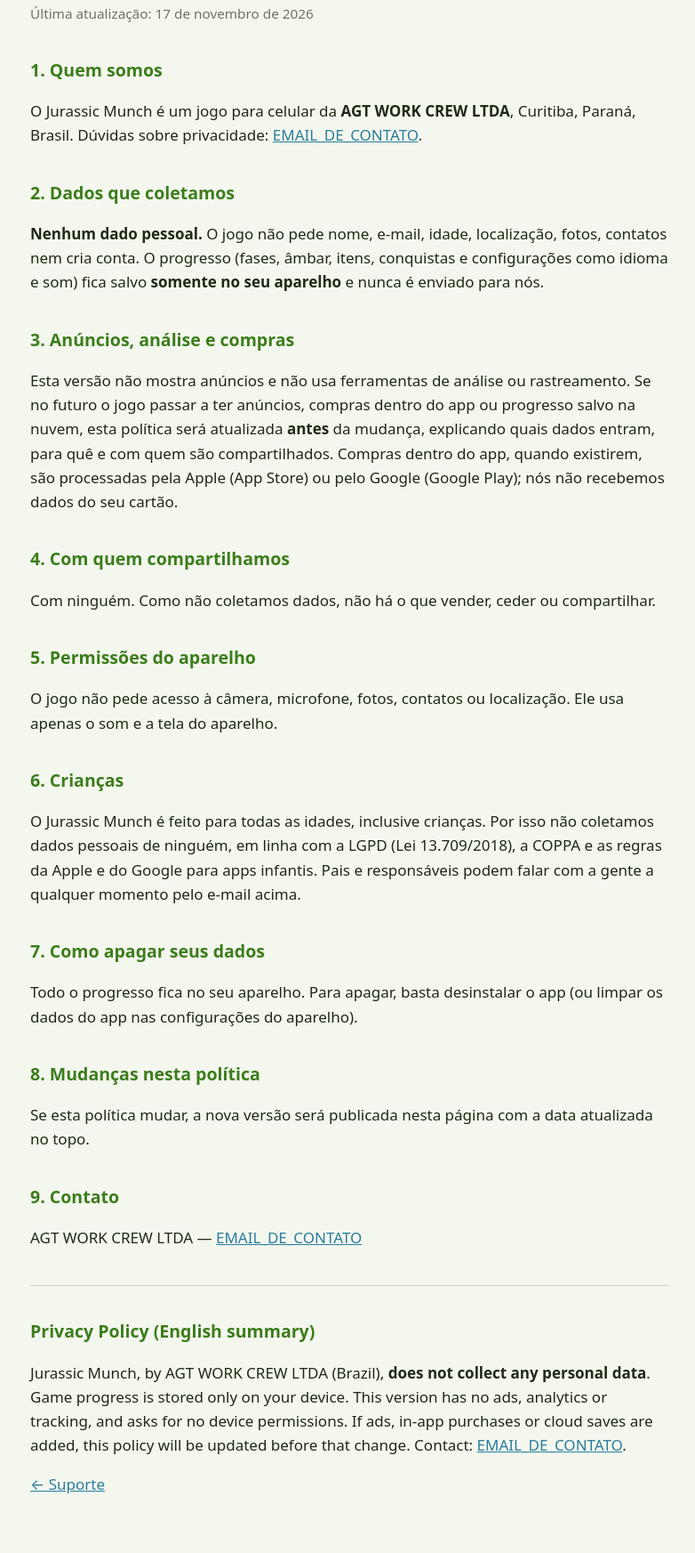
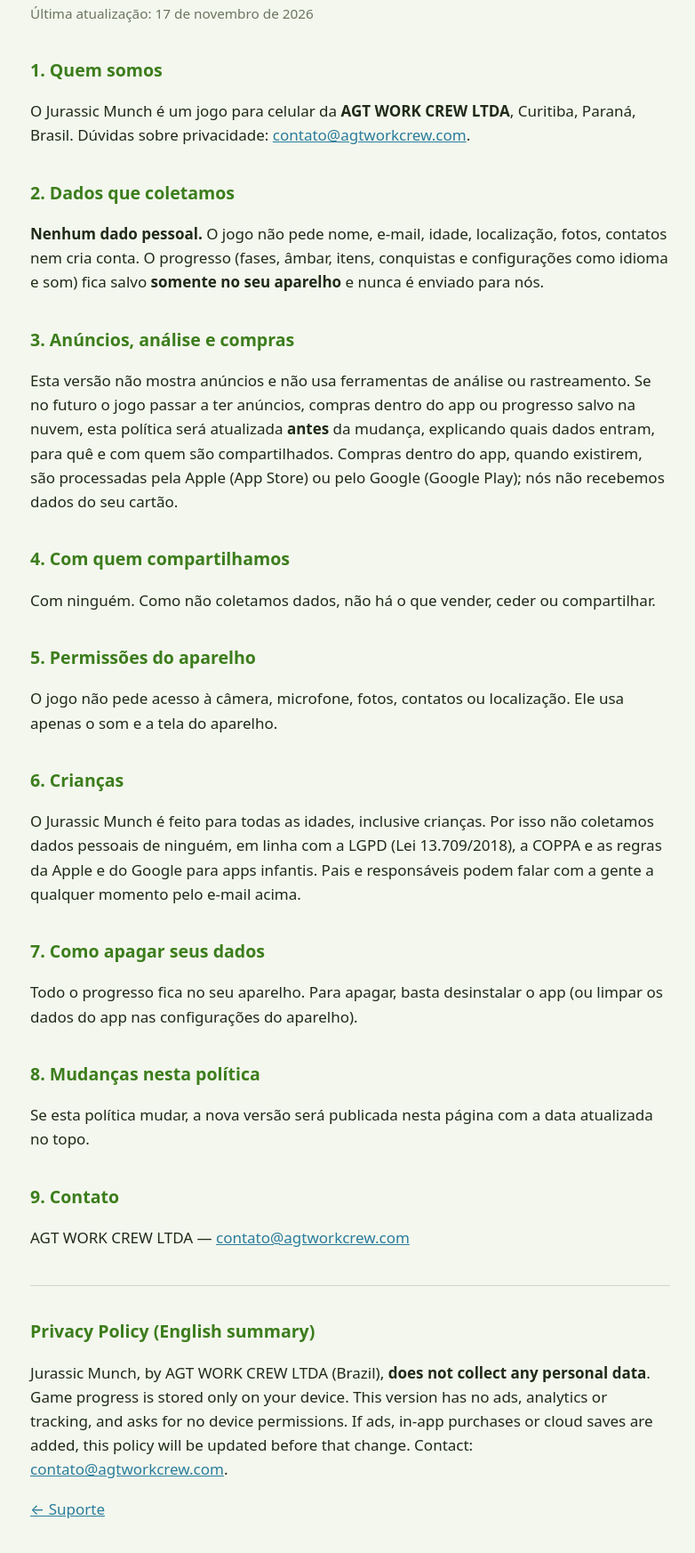
Before and after one commit to Dwerneck/jurassic-munch-site, a plain HTML site: page privacidade.html in a window 1280 px wide. Shown: the part 115-1860 px from the top of the page at 89% size, without its empty margins (246-1028 px from the left). Drawn offline with Linux system fonts and the light colour scheme.

Commit message:
E-mail de contato
Co-Authored-By: Claude Opus 5.5 <noreply@anthropic.com>

```diff
--- a/privacidade.html
+++ b/privacidade.html
@@ -13,7 +13,7 @@
 
 <h2>1. Quem somos</h2>
 <p>O Jurassic Munch é um jogo para celular da <strong>AGT WORK CREW LTDA</strong>, Curitiba, Paraná, Brasil.
-Dúvidas sobre privacidade: <a href="mailto:EMAIL_DE_CONTATO">EMAIL_DE_CONTATO</a>.</p>
+Dúvidas sobre privacidade: <a href="mailto:contato@agtworkcrew.com">contato@agtworkcrew.com</a>.</p>
 
 <h2>2. Dados que coletamos</h2>
 <p><strong>Nenhum dado pessoal.</strong> O jogo não pede nome, e-mail, idade, localização, fotos, contatos nem cria conta.
@@ -45,14 +45,14 @@ Pais e responsáveis podem falar com a gente a qualquer momento pelo e-mail acim
 <p>Se esta política mudar, a nova versão será publicada nesta página com a data atualizada no topo.</p>
 
 <h2>9. Contato</h2>
-<p>AGT WORK CREW LTDA — <a href="mailto:EMAIL_DE_CONTATO">EMAIL_DE_CONTATO</a></p>
+<p>AGT WORK CREW LTDA — <a href="mailto:contato@agtworkcrew.com">contato@agtworkcrew.com</a></p>
 
 <hr>
 <h2 lang="en">Privacy Policy (English summary)</h2>
 <p lang="en">Jurassic Munch, by AGT WORK CREW LTDA (Brazil), <strong>does not collect any personal data</strong>.
 Game progress is stored only on your device. This version has no ads, analytics or tracking, and asks for no device permissions.
 If ads, in-app purchases or cloud saves are added, this policy will be updated before that change.
-Contact: <a href="mailto:EMAIL_DE_CONTATO">EMAIL_DE_CONTATO</a>.</p>
+Contact: <a href="mailto:contato@agtworkcrew.com">contato@agtworkcrew.com</a>.</p>
 <p><a href="index.html">← Suporte</a></p>
 </main>
 </body>
```
Also changed, not shown: index.html (+1 -1 lines).
